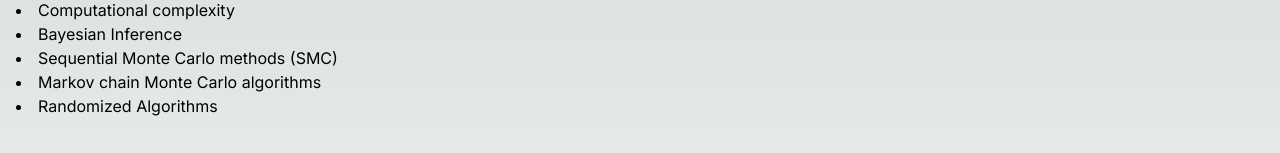
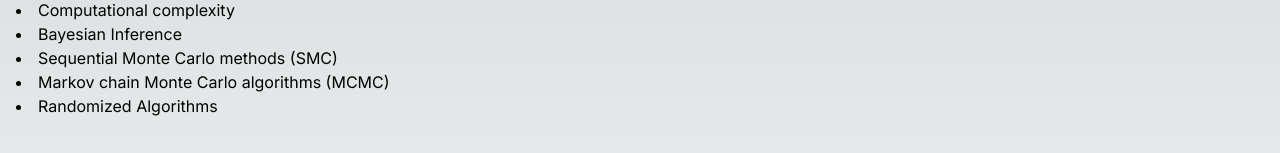
Before and after one commit to bassimeledath/joe-website, a Next.js app: page /research in a window 1280 px wide. Shown: the part 162-315 px from the top of the page. Built offline with nearby package versions, Linux system fonts and the light colour scheme.

Commit message:
Put a message here

```diff
--- a/config.js
+++ b/config.js
@@ -16,7 +16,7 @@ const config = {
     "Computational complexity",
     "Bayesian Inference",
     "Sequential Monte Carlo methods (SMC)",
-    "Markov chain Monte Carlo algorithms",
+    "Markov chain Monte Carlo algorithms (MCMC)",
     "Randomized Algorithms"
   ],
   education: [
```
